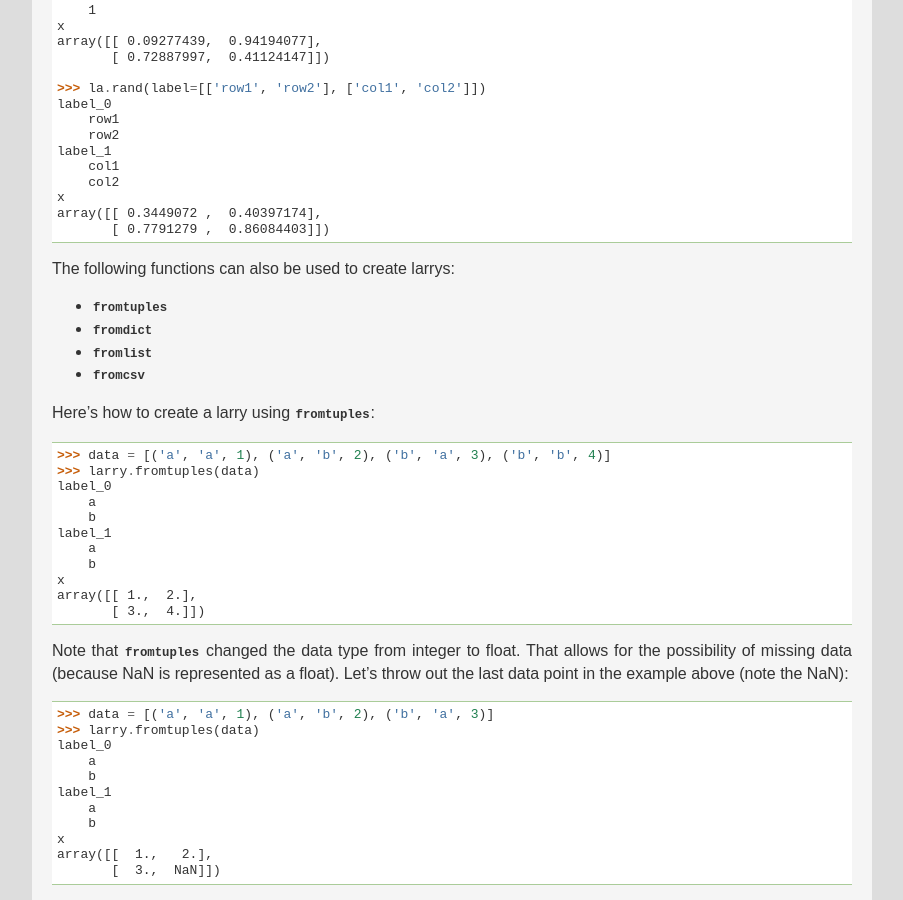
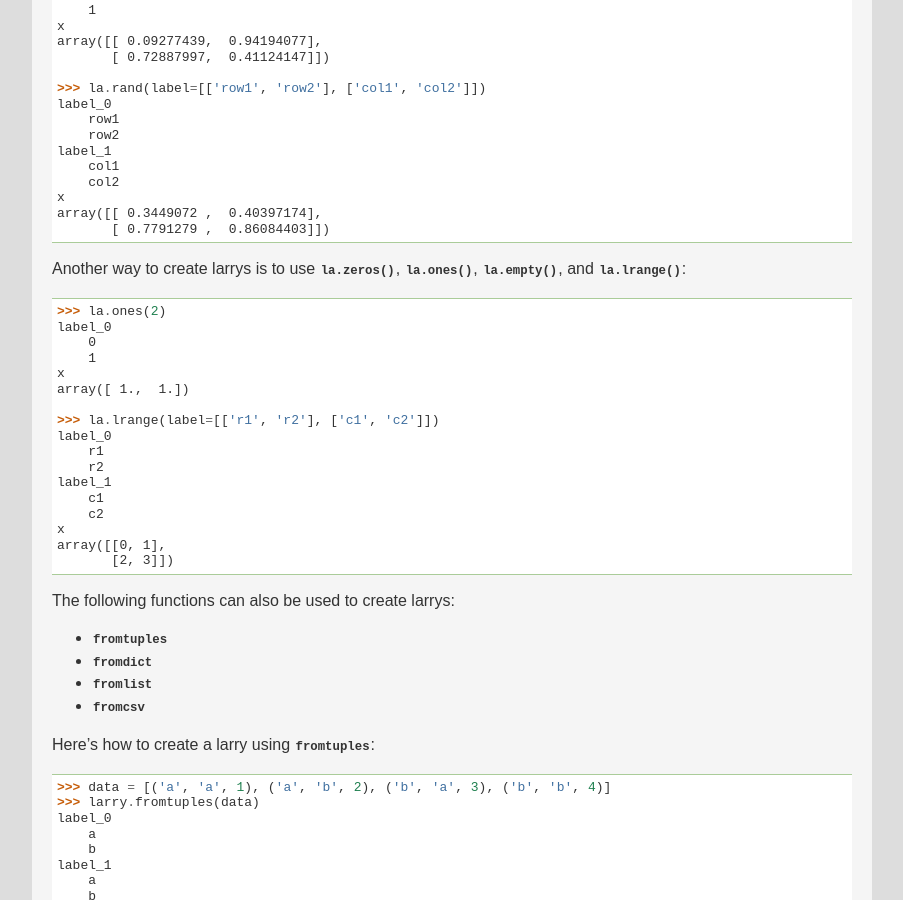
Before and after one commit to kwgoodman/la, a Sphinx documentation site: the page built from doc/source/work.rst, in a window 1280 px wide and 900 px high, scrolled down 2836 px. Shown: the whole window, without its empty margins (198-1101 px from the left). Built offline with Sphinx 7.4.7, drawn with Linux system fonts in a browser that asks for light colours; the version number is read from the project's files by our own code.

Commit message:
DOC add zeros, ones, empty, lrange to sphinx doc.

```diff
--- a/doc/source/work.rst
+++ b/doc/source/work.rst
@@ -160,6 +160,27 @@ You can also create larrys, filled with random samples, using
     x
     array([[ 0.3449072 ,  0.40397174],
            [ 0.7791279 ,  0.86084403]])
+
+Another way to create larrys is to use :func:`la.zeros`,  :func:`la.ones`,
+:func:`la.empty`, and  :func:`la.lrange`::
+
+    >>> la.ones(2)
+    label_0
+        0
+        1
+    x
+    array([ 1.,  1.])
+
+    >>> la.lrange(label=[['r1', 'r2'], ['c1', 'c2']])
+    label_0
+        r1
+        r2
+    label_1
+        c1
+        c2
+    x
+    array([[0, 1],
+           [2, 3]])
 
 The following functions can also be used to create larrys:
 
```
